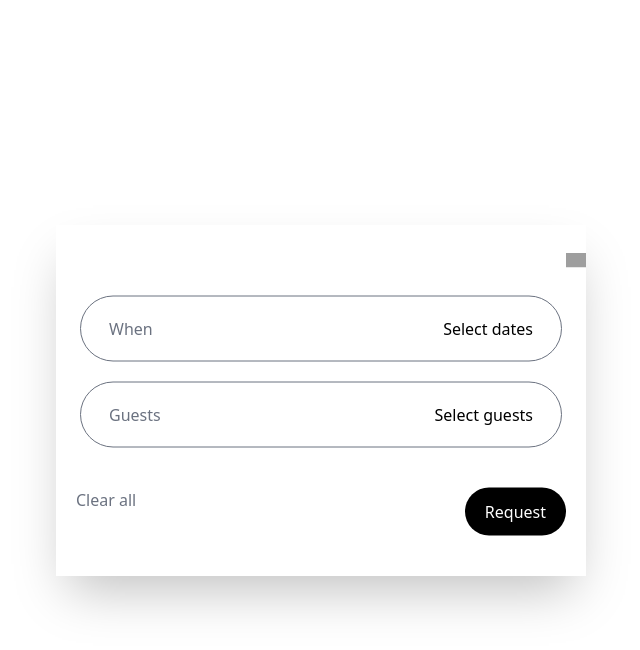
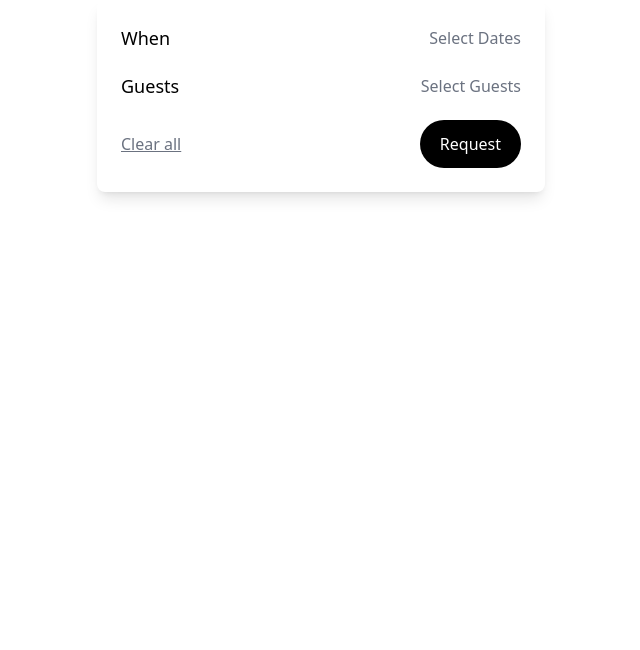
Before and after one commit to vaxojaniashvili/Aliance-calendar, a Next.js app: page /pages/calendar in a window 1280 px wide. Shown: the top 650 px of the page, without its empty margins (319-959 px from the left). Built offline with nearby package versions, Linux system fonts and the light colour scheme; grey boxes are pictures that could not be loaded.

Commit message:
main-functional-is-finished

```diff
--- a/package.json
+++ b/package.json
@@ -12,6 +12,7 @@
     "date-fns": "^3.6.0",
     "next": "14.2.9",
     "react": "^18.3.1",
+    "react-calendar": "^5.0.0",
     "react-date-range": "^2.0.1",
     "react-datepicker": "^7.3.0",
     "react-dom": "^18"
--- /dev/null
+++ b/src/app/components/_organisms/Modal/Modal.tsx
@@ -0,0 +1,24 @@
+const Modal: React.FC<{ closeModal: () => void }> = ({ closeModal }) => {
+  return (
+    <div className="fixed inset-0 bg-black bg-opacity-50 flex items-center justify-center z-50">
+      <div className="bg-white rounded-lg shadow-lg p-6 max-w-sm w-full">
+        <div className="flex justify-between items-center">
+          <p className="text-gray-700 font-semibold">
+            Your request on reserving your apartment - <br />
+            <span className="font-bold">Alliance Palace 23/10</span> has been sent.
+          </p>
+          <button onClick={closeModal} className="text-gray-500">
+            ✕
+          </button>
+        </div>
+        <div className="flex justify-center my-5">
+          <div className="text-green-500 text-4xl">✔</div>
+        </div>
+        <p className="text-gray-600 text-center">
+          We will notify you about availability as soon as possible, continue tracking your notifications.
+        </p>
+      </div>
+    </div>
+  );
+};
+export default Modal;
--- a/src/app/pages/calendar/page.tsx
+++ b/src/app/pages/calendar/page.tsx
@@ -1,119 +1,248 @@
 "use client";
-
-import Button from "@/app/components/_molecules/Button/Button";
-import Image from "next/image";
-import { useState, useEffect } from "react";
-import DatePicker from "react-datepicker";
-import "react-datepicker/dist/react-datepicker.css";
-import { format } from "date-fns";
+import Modal from "@/app/components/_organisms/Modal/Modal";
+import { useState } from "react";
 
 const CalendarPage: React.FC = () => {
   const [calendarPopUp, setCalendarPopUp] = useState<boolean>(false);
-  const [startDate, setStartDate] = useState<Date | null>(null);
-  const [endDate, setEndDate] = useState<Date | null>(null);
-  const [guest, setGuest] = useState<boolean>(false);
+  const [modalOpen, setModalOpen] = useState<boolean>(false);
+  const [selectedStartDate, setSelectedStartDate] = useState<number | null>(
+    null
+  );
+  const [selectedEndDate, setSelectedEndDate] = useState<number | null>(null);
+  const [guestsPopUp, setGuestsPopUp] = useState<boolean>(false);
+  const [adults, setAdults] = useState<number>(0);
+  const [children, setChildren] = useState<number>(0);
+  const [pets, setPets] = useState<number>(0);
 
-  useEffect(() => {
-    const datePickerStyles = document.createElement("style");
-    datePickerStyles.innerHTML = `
-      .react-datepicker {
-        width: 100%;
-        border-radius: 12px;
-        border: 1px solid black;
-      }
-      .react-datepicker__month-container {
-        width: 100%;
-      }
-      .react-datepicker__header {
-        background-color: #f3f4f6;
-      }
-      .react-datepicker__day--selected {
-        background-color: black;
-        color: white;
-        border-radius: 100%;
-      }
-      .react-datepicker__day--keyboard-selected {
-        background-color: black;
-        color: white;
-        border-radius: 100%;
-      }
-    `;
-    document.head.appendChild(datePickerStyles);
-  }, []);
+  const [currentMonth, setCurrentMonth] = useState<number>(8);
+  const [currentYear, setCurrentYear] = useState<number>(2024);
 
-  const getFormattedDateRange = (start: Date | null, end: Date | null): string => {
-    if (start && end) {
-      const startFormatted = format(start, "dd");
-      const endFormatted = format(end, "dd");
-      const monthFormatted = format(start, "MMM");
-      return `${monthFormatted} ${startFormatted}-${endFormatted}`;
-    }
-    return "Select dates";
+  const months = [
+    "January",
+    "February",
+    "March",
+    "April",
+    "May",
+    "June",
+    "July",
+    "August",
+    "September",
+    "October",
+    "November",
+    "December",
+  ];
+
+  const daysInMonth = (month: number, year: number) => {
+    return new Date(year, month + 1, 0).getDate();
   };
 
+  const handleDayClick = (day: number) => {
+    if (!selectedStartDate || (selectedStartDate && selectedEndDate)) {
+      setSelectedStartDate(day);
+      setSelectedEndDate(null);
+    } else if (day > selectedStartDate) {
+      setSelectedEndDate(day);
+    }
+  };
+
+  const resetDates = () => {
+    setSelectedStartDate(null);
+    setSelectedEndDate(null);
+  };
+
+  const clearAll = () => {
+    resetDates();
+    setAdults(0);
+    setChildren(0);
+    setPets(0);
+  };
+
+  const handleRequest = () => {
+    setModalOpen(true);
+  };
+
+  const handlePrevMonth = () => {
+    if (currentMonth === 0) {
+      setCurrentMonth(11);
+      setCurrentYear(currentYear - 1);
+    } else {
+      setCurrentMonth(currentMonth - 1);
+    }
+  };
+
+  const handleNextMonth = () => {
+    if (currentMonth === 11) {
+      setCurrentMonth(0);
+      setCurrentYear(currentYear + 1);
+    } else {
+      setCurrentMonth(currentMonth + 1);
+    }
+  };
+
+  const totalGuests = adults + children + pets;
+
   return (
-    <div className="absolute top-1/2 left-1/2 transform -translate-x-1/2 -translate-y-1/2 w-full max-w-[530px] shadow-2xl">
-      <div className="flex justify-end py-7">
-        <Image
-          height={20}
-          width={20}
-          src={"https://www.svgrepo.com/show/365893/x-thin.svg"}
-          alt={""}
-        />
-      </div>
-      <div className="flex justify-between border-gray-500 border rounded-full mx-6 px-7 py-5">
-        <p className="text-gray-500">When</p>
-        <Button
-          className="cursor-pointer"
+    <div className="relative mx-auto w-full max-w-md shadow-lg bg-white p-6 rounded-lg">
+      <div className="flex justify-between">
+        <p className="text-lg font-medium">When</p>
+        <button
           onClick={() => setCalendarPopUp(!calendarPopUp)}
+          className="text-gray-500"
         >
-          {getFormattedDateRange(startDate, endDate)}
-        </Button>
+          {selectedStartDate && selectedEndDate
+            ? `${selectedStartDate}-${selectedEndDate} ${months[currentMonth]}`
+            : "Select Dates"}
+        </button>
       </div>
 
       {calendarPopUp && (
-        <div className="mt-5 p-4 bg-white rounded-lg  w-full">
-          <DatePicker
-            selected={startDate}
-            onChange={(dates: [Date | null, Date | null]) => {
-              const [start, end] = dates;
-              setStartDate(start);
-              setEndDate(end);
-            }}
-            startDate={startDate}
-            endDate={endDate}
-            selectsRange
-            inline
-            calendarClassName="react-datepicker"
-            dateFormat="MMM dd"
-          />
+        <div className="mt-5 bg-white rounded-lg shadow-md p-4">
+          <div className="flex justify-between mb-4 items-center">
+            <button onClick={handlePrevMonth} className="text-2xl">
+              &lt;
+            </button>
+            <p className="text-lg text-center">
+              {months[currentMonth]} {currentYear}
+            </p>
+            <button onClick={handleNextMonth} className="text-2xl">
+              &gt;
+            </button>
+          </div>
+          <div className="grid grid-cols-7 gap-2 text-center">
+            {["Su", "Mo", "Tu", "We", "Th", "Fr", "Sa"].map((day, idx) => (
+              <p key={idx} className="text-gray-500">
+                {day}
+              </p>
+            ))}
+            {Array.from(
+              { length: daysInMonth(currentMonth, currentYear) },
+              (_, i) => i + 1
+            ).map((day) => (
+              <div
+                key={day}
+                className={`p-2 text-center cursor-pointer rounded-full
+                ${
+                  selectedStartDate === day || selectedEndDate === day
+                    ? "bg-black text-white"
+                    : selectedStartDate &&
+                      day > selectedStartDate &&
+                      (!selectedEndDate || day < selectedEndDate)
+                    ? "bg-gray-300"
+                    : "bg-white"
+                }`}
+                onClick={() => handleDayClick(day)}
+              >
+                {day}
+              </div>
+            ))}
+          </div>
+          <div className="flex justify-between mb-4">
+            <div className="flex items-center space-x-2">
+              <button className="text-gray-500 underline" onClick={resetDates}>
+                Reset
+              </button>
+            </div>
+            <button
+              onClick={() => setCalendarPopUp(false)}
+              className="bg-black text-white px-4 py-2 rounded-full"
+            >
+              Next
+            </button>
+          </div>
         </div>
       )}
 
-      <div className="flex justify-between border-gray-500 border rounded-full mx-6 px-7 py-5 mt-5">
-        <p className="text-gray-500">Guests</p>
-        <Button
-          className="cursor-pointer"
-          onClick={() => setGuest(!guest)}
+      <div className="flex justify-between mt-5">
+        <p className="text-lg font-medium">Guests</p>
+        <button
+          onClick={() => setGuestsPopUp(!guestsPopUp)}
+          className="text-gray-500"
         >
-          Select guests
-        </Button>
+          {totalGuests > 0 ? `Person: ${totalGuests}` : "Select Guests"}
+        </button>
       </div>
-      {guest && (
-        <div>
-          <h1>This is guest page</h1>
+
+      {guestsPopUp && (
+        <div className="mt-5 bg-white rounded-lg shadow-md p-4">
+          <div className="flex justify-between mb-4">
+            <p className="text-lg">Adults</p>
+            <div className="flex items-center space-x-2">
+              <button
+                className="bg-gray-300 px-2 py-1 rounded-full"
+                onClick={() => setAdults(Math.max(0, adults - 1))}
+              >
+                -
+              </button>
+              <span>{adults}</span>
+              <button
+                className="bg-gray-300 px-2 py-1 rounded-full"
+                onClick={() => setAdults(adults + 1)}
+              >
+                +
+              </button>
+            </div>
+          </div>
+
+          <div className="flex justify-between mb-4">
+            <p className="text-lg">Children</p>
+            <div className="flex items-center space-x-2">
+              <button
+                className="bg-gray-300 px-2 py-1 rounded-full"
+                onClick={() => setChildren(Math.max(0, children - 1))}
+              >
+                -
+              </button>
+              <span>{children}</span>
+              <button
+                className="bg-gray-300 px-2 py-1 rounded-full"
+                onClick={() => setChildren(children + 1)}
+              >
+                +
+              </button>
+            </div>
+          </div>
+
+          <div className="flex justify-between mb-4">
+            <p className="text-lg">Pets</p>
+            <div className="flex items-center space-x-2">
+              <button
+                className="bg-gray-300 px-2 py-1 rounded-full"
+                onClick={() => setPets(Math.max(0, pets - 1))}
+              >
+                -
+              </button>
+              <span>{pets}</span>
+              <button
+                className="bg-gray-300 px-2 py-1 rounded-full"
+                onClick={() => setPets(pets + 1)}
+              >
+                +
+              </button>
+            </div>
+          </div>
+
+          <button
+            onClick={() => setGuestsPopUp(false)}
+            className="bg-black text-white px-4 py-2 w-full rounded-full mt-4"
+          >
+            Next
+          </button>
         </div>
       )}
 
-      <div className="flex justify-between mx-5 py-10">
-        <p className="text-gray-500">Clear all</p>
-        <Button
-          onClick={() => alert("Request is sending")}
-          className="px-5 py-3 rounded-full bg-black text-white"
+      <div className="flex justify-between mt-5">
+        <button className="text-gray-500 underline" onClick={clearAll}>
+          Clear all
+        </button>
+        <button
+          onClick={handleRequest}
+          className="bg-black text-white px-5 py-3 rounded-full"
         >
           Request
-        </Button>
+        </button>
       </div>
+
+      {modalOpen && <Modal closeModal={() => setModalOpen(false)} />}
     </div>
   );
 };
```
Also changed, not shown: 1 other file (tests, documents, lock files or other folders).
